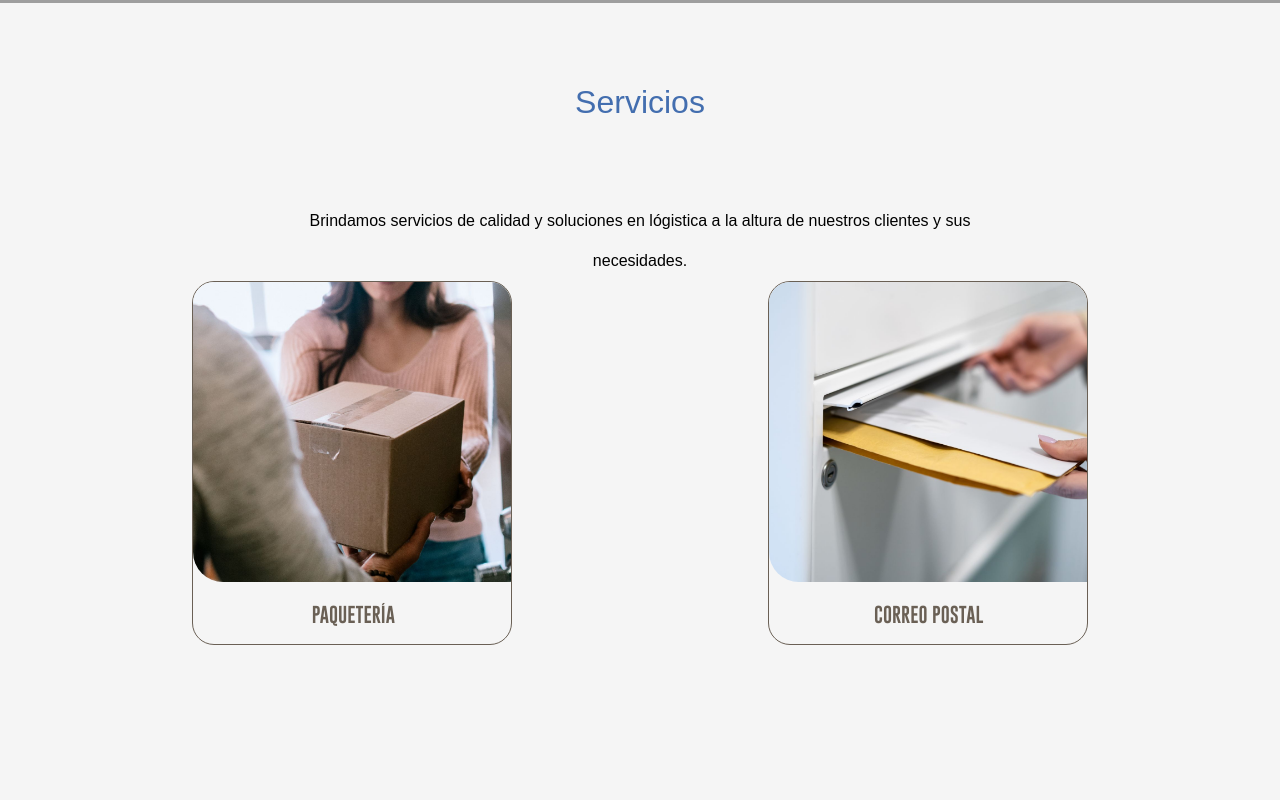
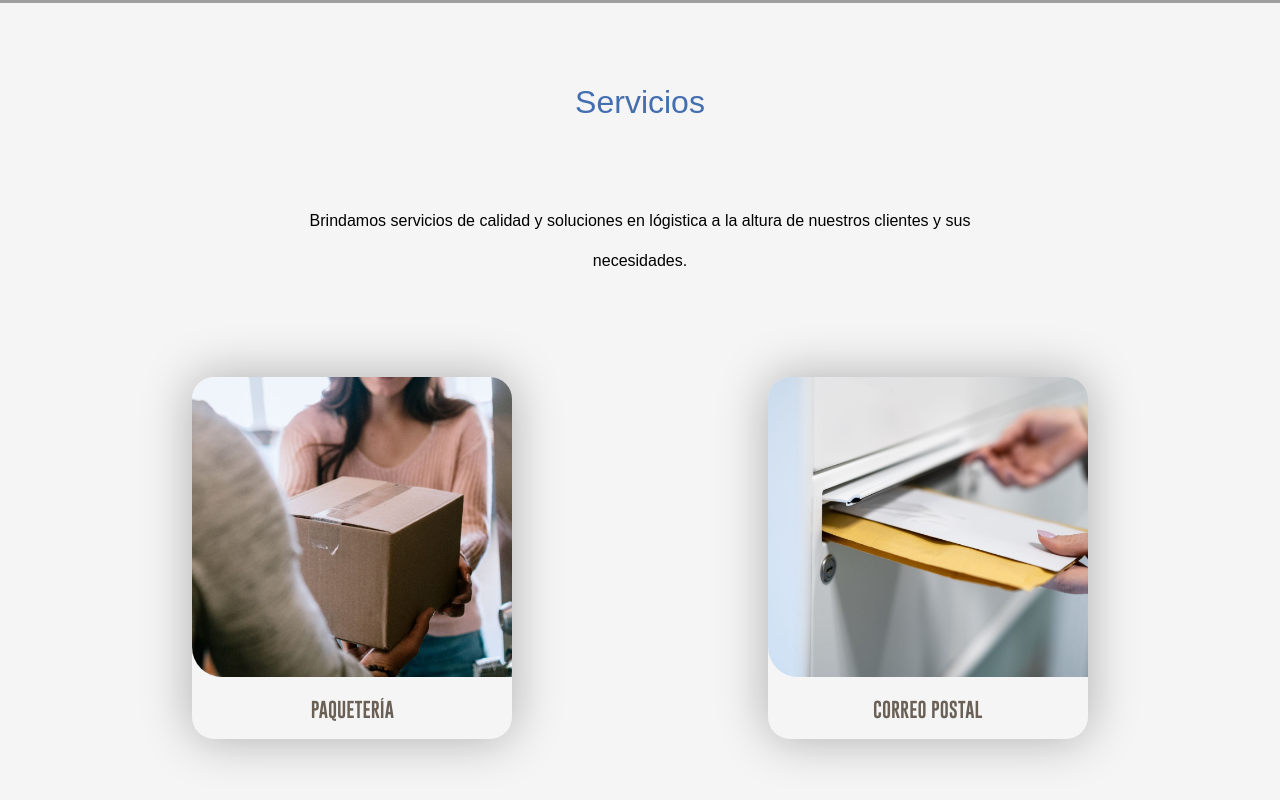
Before and after one commit to lucianoseguel/Urban-logic-correo-privado, a plain HTML site: page index.html in a window 1280 px wide. Shown: the part 853-1653 px from the top of the page. Drawn offline with Linux system fonts and the light colour scheme; grey boxes are pictures that could not be loaded.

Commit message:
1.3 box shadow

```diff
--- a/styles/styles.css
+++ b/styles/styles.css
@@ -271,6 +271,7 @@ h2{
 /* Services----------------------------*/
 
 #aside_a {
+    margin-top: 6em;
     display: grid;
     grid-auto-flow: row;
     align-items:start;
@@ -299,7 +300,9 @@ h2{
     overflow: hidden;
     border-radius: 22px;
     position: relative;
-    border: var(--colorG--) 0.5px solid;
+    box-shadow: 0 0  50px rgba(0, 0, 0, 0.3) ;
+
+
 
 }
 
@@ -464,6 +467,7 @@ h2{
         border-radius: 22px;
         position: relative;
         border: var(--field-drab) 0.5px solid;
+
       }
 
 
```
